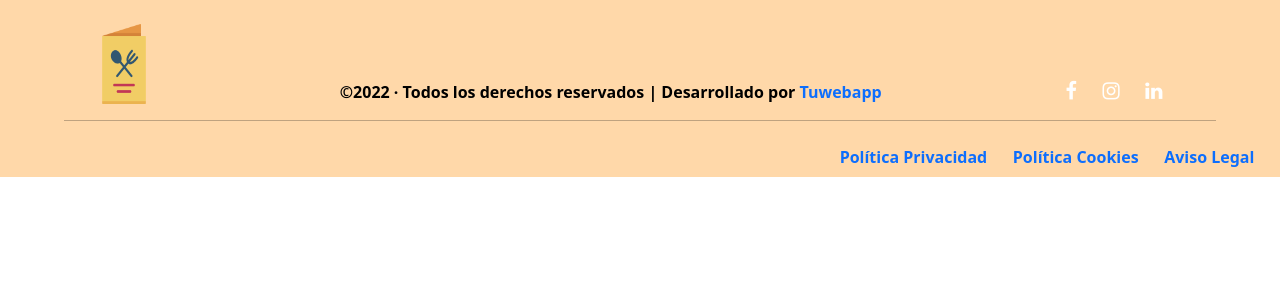
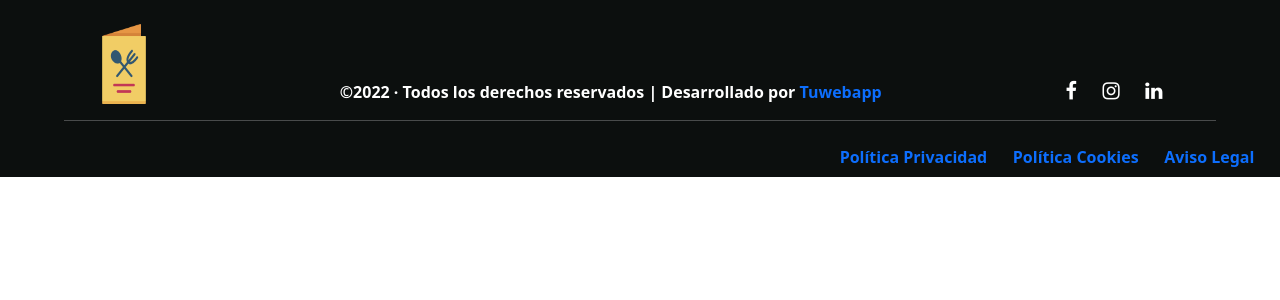
Before and after one commit to matiaspedernera/proyectoISPC, an Angular app in the folder frontend/: page / in a window 1280 px wide. Shown: the top 300 px of the page. Built offline with nearby package versions, Linux system fonts and the light colour scheme.

Commit message:
Se cambio color y background de footer

```diff
--- a/frontend/src/app/footer/footer.component.css
+++ b/frontend/src/app/footer/footer.component.css
@@ -2,8 +2,8 @@ footer{
     display: flex;
     flex-direction: column;
     align-items: center;
-    background-color: #ffd8a9;
-    color: #000;
+    background-color: #0c0f0e;
+    color: #fff;
     font-weight: bold;
 }
 
```
